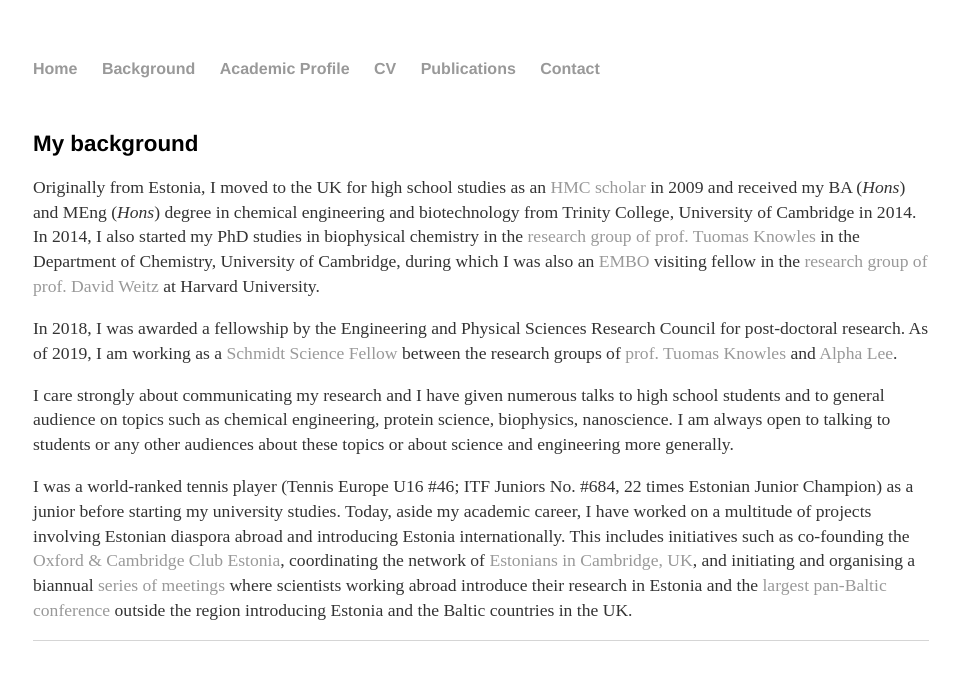
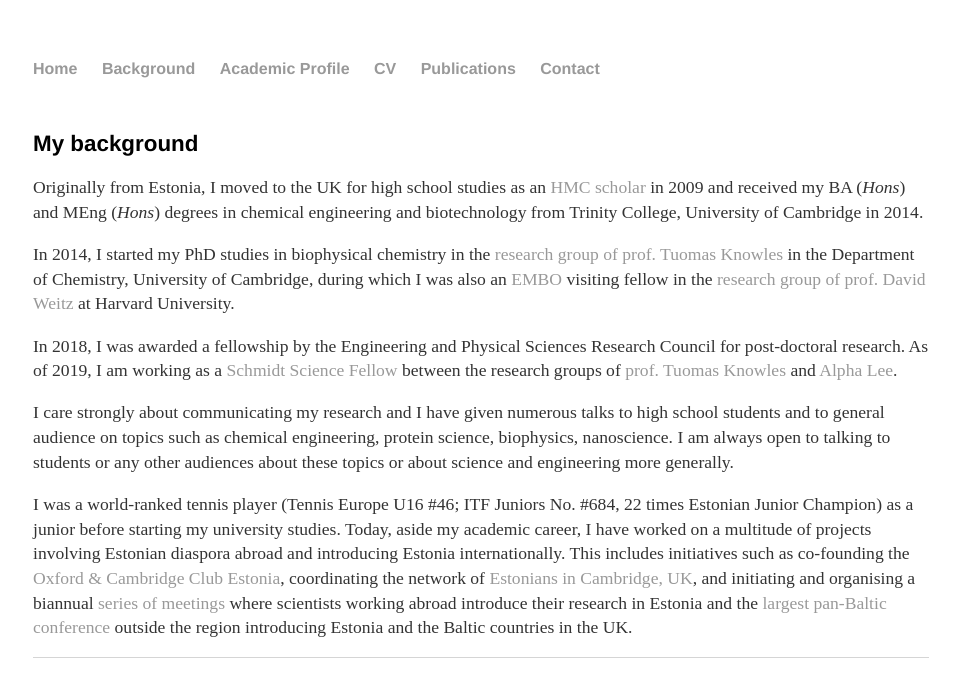
Before and after one commit to kadiliissaar/kadiliissaar.github.io, a Jekyll site: the page built from background/index.html, in a window 1280 px wide. Shown: the top 697 px of the page, without its empty margins (159-1119 px from the left). Built offline with Jekyll 4.4.1, drawn with Linux system fonts in a browser that asks for light colours.

Commit message:
Update index.html

```diff
--- a/background/index.html
+++ b/background/index.html
@@ -7,20 +7,20 @@
 	<h2>My background</h2>
 	<p> Originally from Estonia, I moved to the UK for high school studies as an
 <a href="https://www.hmc.org.uk/about-hmc/projects/">HMC scholar</a>
-in 2009 and received my BA (<i>Hons</i>) and MEng (<i>Hons</i>) degree in chemical engineering and
-biotechnology from Trinity College, University of Cambridge in 2014. In 2014, I also started my PhD
-studies in biophysical chemistry in the
+in 2009 and received my BA (<i>Hons</i>) and MEng (<i>Hons</i>) degrees in chemical engineering and
+biotechnology from Trinity College, University of Cambridge in 2014.</p>
+
+	<p> In 2014, I started my PhD studies in biophysical chemistry in the
 <a href="https://www-knowles.ch.cam.ac.uk/">research group of prof. Tuomas Knowles</a>
 in the Department of Chemistry, University of Cambridge, during which I was also an
 <a href="http://embo.org/">EMBO</a>
 visiting fellow in the
 <a href="https://weitzlab.seas.harvard.edu/">research group of prof. David Weitz</a>
-at Harvard University.
+at Harvard University.</p>
 
 	<p>  In 2018, I was awarded a fellowship by the Engineering and Physical Sciences Research Council for post-doctoral
 research. As of 2019, I am working as a <a href="https://schmidtsciencefellows.org/">Schmidt Science Fellow</a> between the research groups of
-<a href="https://www-knowles.ch.cam.ac.uk/">prof. Tuomas Knowles</a> and <a href="https://www.alpha-lee.com/"> Alpha Lee</a>.
-
+<a href="https://www-knowles.ch.cam.ac.uk/">prof. Tuomas Knowles</a> and <a href="https://www.alpha-lee.com/"> Alpha Lee</a>. </p>
 
 	<p>I care strongly about communicating my research and I have given numerous talks to high school
 students and to general audience on topics such as chemical engineering, protein science, biophysics,
```
